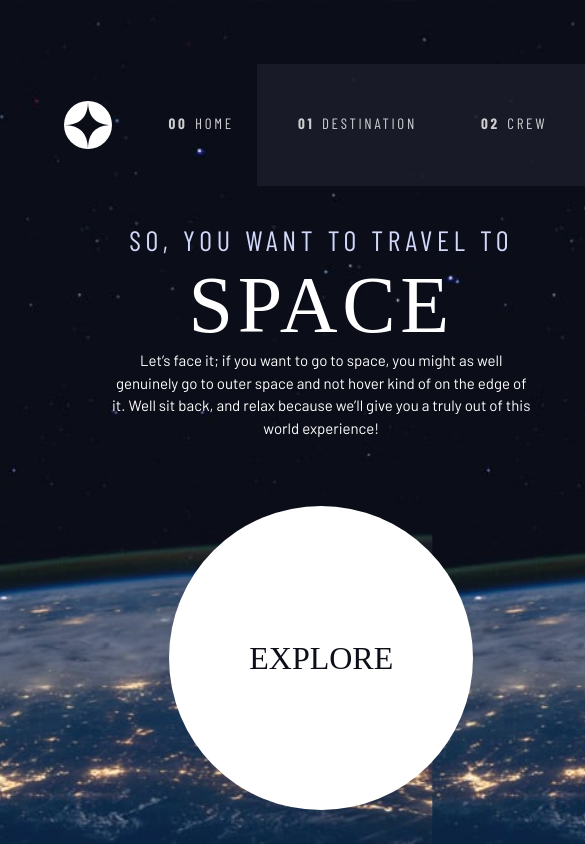
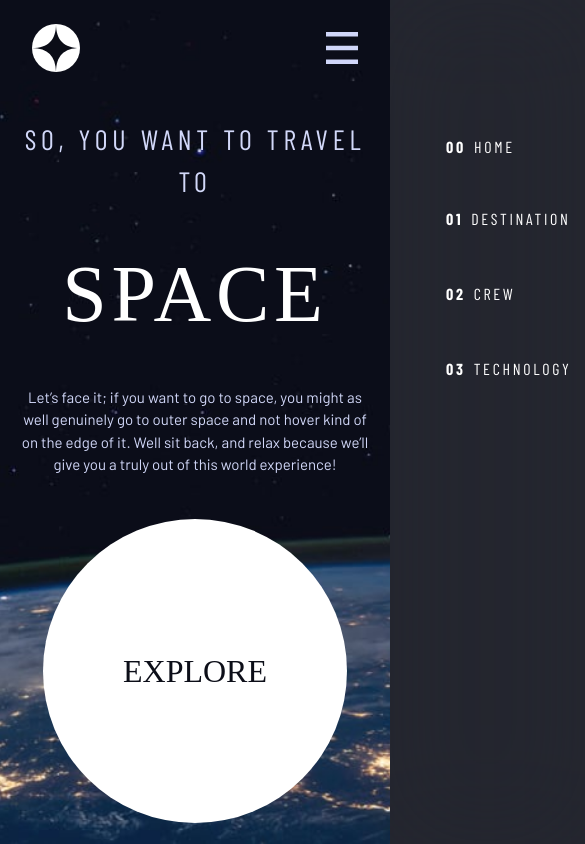
Before and after one commit to DavidKielty1/SpaceTourism, a plain HTML site: page starter-code/index.html in a window 390 px wide. Shown: the top 844 px of the page, 585 px wide, since content can reach past the window. Drawn offline with nearby package versions, Linux system fonts and the light colour scheme; a web font is replaced by a local one.

Commit message:
Home responsiveness nav bar

```diff
--- a/starter-code/index.css
+++ b/starter-code/index.css
@@ -89,8 +89,10 @@ body {
   color: hsl(var(--clr-white));
   line-height: 1.5;
   min-height: 100vh;
+  min-height: 100svh;
   display: grid;
   grid-template-rows: min-content 1fr;
+  overflow: hidden;
 }
 
 /* make images easier to work with */
@@ -338,26 +340,142 @@ select {
   transform: scale(1.5);
 }
 
-.primary-navigation {
-  --gap: 8rem;
-  --underline-gap: 3rem;
-  list-style: none;
-  padding: 0;
-  margin: 0;
-  background-color: hsl(var(--clr-white) / 0.1);
+/* primary-header */
+
+.logo {
+  margin: 1.5rem clamp(2rem, 5vw, 3.5rem);
 }
 
-.primary-navigation li {
-  text-align: center;
+@media (min-width: 35em) {
+  .logo {
+    margin: 2.5rem clamp(2rem, 5vw, 3.5rem);
+    aspect-ratio: 1;
+  }
+}
+
+.primary-header {
+  place-content: space-between;
+  align-items: center;
+}
+
+.primary-navigation {
+  background: hsl(var(--clr-dark) / 0.95);
+  backdrop-filter: blur(50px);
+  -webkit-backdrop-filter: blur(50px);
+  --gap: 2rem;
+  --underline-gap: 2rem;
+  list-style: none;
+  padding-inline: 3rem;
 }
 
 .primary-navigation a {
   text-decoration: none;
+  font-size: 1rem;
 }
 
 .primary-navigation a > span {
+  font-size: 1rem;
   font-weight: 700;
   margin-right: 0.5em;
+}
+
+.mobile-nav-toggle {
+  display: none;
+}
+
+@supports (backdrop-filter: blur(50px)) {
+  .primary-navigation {
+    background-color: hsl(var(--clr-white) / 0.1);
+    backdrop-filter: blur(50px);
+  }
+}
+
+@media (max-width: 35em) {
+  .primary-navigation {
+    --underline-gap: 0.5rem;
+    position: fixed;
+    z-index: 1000;
+    inset: 0 0 0 30%;
+    list-style: none;
+    padding: min(20rem, 15vh) 3.5rem;
+    margin: 0;
+    place-content: start;
+    flex-direction: column;
+    transform: translateX(100%);
+    transition: transform 500ms ease;
+  }
+
+  .mobile-nav-toggle[aria-expanded="true"] {
+    background-image: url("./assets/shared/icon-close.svg");
+  }
+
+  .mobile-nav-toggle:focus-visible {
+    outline: 5px solid white;
+    outline-offset: 5px;
+  }
+
+  .primary-navigation[data-visible="true"] {
+    transform: translateX(0);
+  }
+
+  .primary-navigation.underline-indicators > .active {
+    border: 0;
+  }
+
+  .mobile-nav-toggle {
+    display: block;
+    position: absolute;
+    z-index: 2000;
+    right: 2rem;
+    top: 2rem;
+    background: transparent;
+    background-image: url("./assets/shared/icon-hamburger.svg");
+    background-repeat: no-repeat;
+    border: 0;
+    width: 2rem;
+    background-size: cover;
+    aspect-ratio: 1;
+    background-position: center;
+  }
+}
+
+@media (min-width: 35em) and (max-width: 44.999em) {
+  .primary-navigation {
+    margin: 0;
+  }
+
+  .primary-navigation a > span {
+    display: none;
+  }
+
+  .logo {
+    margin: 1.5rem clamp(2rem, 5vw, 3.5rem);
+  }
+}
+
+@media (min-width: 35em) {
+}
+
+@media (min-width: 45em) {
+  .primary-header::after {
+    content: "";
+    display: block;
+    position: relative;
+    height: 1px;
+    width: 100%;
+    margin-right: -3rem;
+    background: hsl(var(--clr-white) / 0.1);
+    order: 1;
+  }
+
+  nav {
+    order: 2;
+  }
+
+  .primary-navigation {
+    --gap: clamp(1rem, 4vw, 4rem);
+    padding-inline: clamp(2rem, 8vw, 15rem);
+  }
 }
 
 .underline-indicators > * {
@@ -375,7 +493,6 @@ select {
 .underline-indicators > .active,
 .underline-indicators > [aria-selected="true"] {
   border-color: hsl(var(--clr-white));
-
   color: hsl(var(--clr-white) / 1);
 }
 
--- a/starter-code/index.html
+++ b/starter-code/index.html
@@ -17,42 +17,34 @@
       href="https://fonts.googleapis.com/css2?family=Barlow+Condensed:wght@400;700&family=Bellefair&family=Barlow:wght@400;700&display=swap"
       rel="stylesheet"
     />
-
     <!-- Our custom CSS -->
     <link rel="stylesheet" href="index.css" />
     <title>Frontend Mentor | Space tourism website</title>
+    <script src="./index.js" defer></script>
   </head>
-  <body
-    class="home"
-  >
-    <header
-      style="margin-top: 4rem; justify-content: space-between"
-      class="primary-header flex"
-    >
-      <div class="flex" style="place-items: center; margin-left: 4rem">
+  <body class="home">
+    <header class="primary-header flex">
+      <div class="logodiv">
         <img
           src="./assets/shared/logo.svg"
           alt="space tourism logo"
           class="logo"
         />
       </div>
-      <nav
-        style="
-          background-color: hsl(var(--clr-light) / 0.9);
-          opacity: 0.8;
-          width: 60%;
-        "
+      <button
+        class="mobile-nav-toggle"
+        aria-controls="primary-navigation"
+        aria-expanded="false"
+        data-visible="false"
       >
+        <span class="sr-only">Menu</span>
+      </button>
+      <nav>
         <ul
-          style="
-            place-content: center;
-            --gap: 4rem;
-            background-color: hsl(var(--clr-dark) / 0.9);
-            opacity: 1;
-          "
-          class="flex underline-indicators primary-navigation fs-400"
+          class="flex underline-indicators primary-navigation"
+          id="primary-navigation"
+          data-visible="false"
         >
-          <div>
           <li class="active">
             <a
               href="index.html"
@@ -60,8 +52,6 @@
               ><span>00</span>Home</a
             >
           </li>
-          </div>
-          <div>
           <li>
             <a
               class="text-white uppercase ff-sans-cond letter-spacing-2"
@@ -69,8 +59,6 @@
               ><span>01</span>Destination</a
             >
           </li>
-          </div>
-          <div>
           <li>
             <a
               class="text-white uppercase ff-sans-cond letter-spacing-2"
@@ -78,8 +66,6 @@
               ><span>02</span>Crew</a
             >
           </li>
-          </div>
-          <div>
           <li>
             <a
               class="text-white uppercase ff-sans-cond letter-spacing-2"
@@ -87,7 +73,6 @@
               ><span>03</span>Technology</a
             >
           </li>
-          </div>
         </ul>
       </nav>
     </header>
@@ -95,10 +80,14 @@
       <div>
         <h1 class="text-accent fs-500 ff-sans-cond uppercase letter-spacing-1">
           So, you want to travel to
-          <span class="d-block fs-900 ff-serif text-white">Space</span>
+          <span
+            class="d-block fs-900 ff-serif text-white"
+            style="margin-block: 3rem"
+            >Space</span
+          >
         </h1>
 
-        <p>
+        <p class="text-accent">
           Let’s face it; if you want to go to space, you might as well genuinely
           go to outer space and not hover kind of on the edge of it. Well sit
           back, and relax because we’ll give you a truly out of this world
--- /dev/null
+++ b/starter-code/index.js
@@ -0,0 +1,18 @@
+const nav = document.querySelector(".primary-navigation");
+const navButton = document.querySelector(".mobile-nav-toggle");
+
+//   navbutton.style.backgroundImage = 'url("./assets/shared/icon-close.svg)';
+
+navButton.addEventListener("click", () => {
+  const visibility = nav.getAttribute("data-visible");
+
+  const hamburger = navButton.getAttribute("aria-expanded");
+
+  if (visibility === "false") {
+    nav.setAttribute("data-visible", true);
+    navButton.setAttribute("aria-expanded", true);
+  } else {
+    nav.setAttribute("data-visible", false);
+    navButton.setAttribute("aria-expanded", false);
+  }
+});
```
Lines whose indentation alone changed are shown as unchanged.
